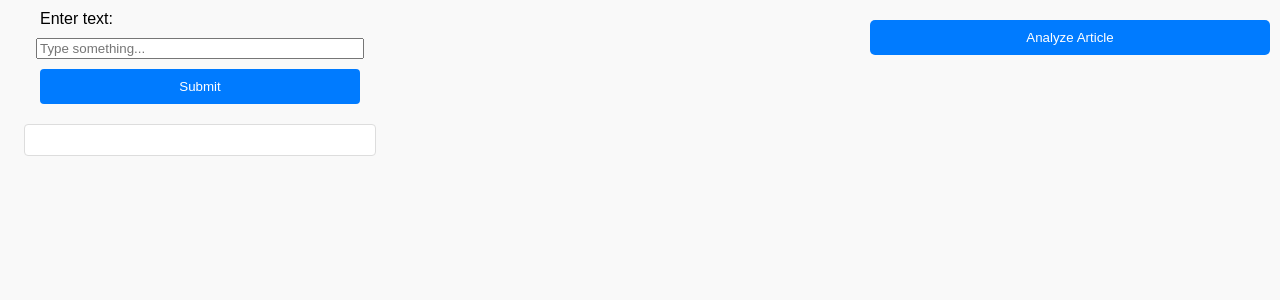
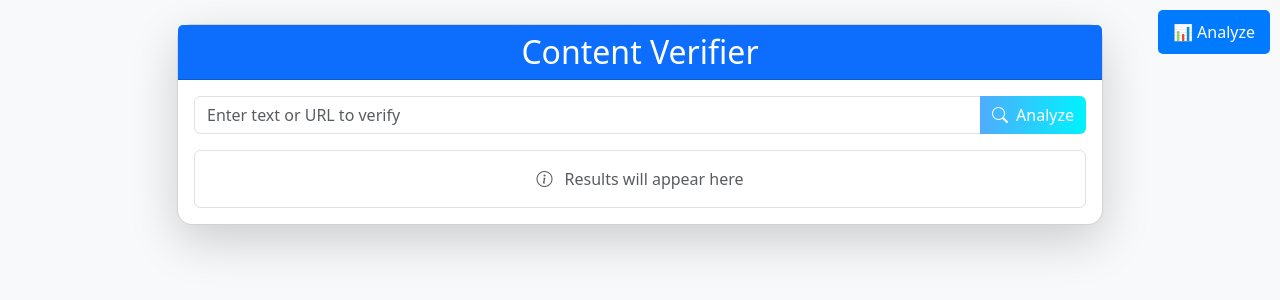
Before and after one commit to imbaraniii/VerifyIt-ChromeExtension, a Flask app: template templates/demo.html in a window 1280 px wide. Shown: the top 300 px of the page. Run offline with Flask 3, Linux system fonts and the light colour scheme; the template is opened without the code that fills it, so the values that code supplies are empty.

Commit message:
Enhanced_UI

```diff
--- a/app.py
+++ b/app.py
@@ -1,63 +1,15 @@
-# from flask import Flask, request, jsonify, render_template
-# import asyncio
-# from backend import AIMODEL, search_urls, create_crawler
-# import ast
-
-# app = Flask(__name__)
-
-# model = AIMODEL()
-
-# @app.route("/")
-# def home():
-#     return render_template("demo.html")
-
-# @app.route("/analyze", methods=["POST"])
-# def analyze():
-#     print("GOT THE QUERY\n")
-#     user_input = request.json.get("query")
-#     if not user_input:
-#         return jsonify({"error": "No query provided"}), 400
-
-#     if any(kwd not in user_input for kwd in ["http", "www",]):
-#         query = user_input
-#     else:
-#         query = model.generate_search_queries(user_input)
-
-#     print("GENERATED THE QUERY\n")
-#     urls = search_urls(query)
-#     scraped_content = {}
-#     for url in urls[:4]:
-#         content = asyncio.run(create_crawler(url))
-#         scraped_content.update(content)
-
-#     print("DONE SCRAPPING\n")
-#     combined_content = "\n".join(scraped_content.values()) # Combine the scrapped content
-#     print(f"The scrapped content is: {combined_content}")
-#     analysis_result = model.analyse_url(query, combined_content)
-#     print("DONE ANALYSING\n")
-#     print(type(analysis_result))
-#     print(analysis_result)
-#     return jsonify(analysis_result)
-
-# if __name__ == "__main__":
-#     app.run(debug=True)
-
-
 from flask import Flask, request, jsonify, render_template
 import asyncio
 from backend import AIMODEL, search_urls, create_crawler
 import json
 from flask_cors import CORS
-from flask import json
+
 app = Flask(__name__)
 CORS(app)
 
 model = AIMODEL()
 
-
-
 def clean_response(raw_response):
-
     json_start = raw_response.find("{")
     json_end = raw_response.rfind("}") + 1
     clean_json = raw_response[json_start:json_end]
@@ -70,36 +22,26 @@ def clean_response(raw_response):
 
 @app.route("/analyze", methods=["POST"])
 def analyze():
-    print("GOT THE QUERY\n")
     user_input = request.json.get("query")
-    print(user_input)
     if not user_input:
         return jsonify({"error": "No query provided"}), 400
 
+    # Check if input is a URL or text
     if any(kwd not in user_input for kwd in ["http", "www", "https", "://"]):
         query = user_input
+        urls = search_urls(query)
     else:
-        query = model.generate_search_queries(user_input)
+        query = user_input
+        urls = [query]
 
-    print(query)
-    print("GENERATED THE QUERY\n")
-    urls = search_urls(query)
     scraped_content = {}
     for url in urls[:4]:
         content = asyncio.run(create_crawler(url))
         scraped_content.update(content)
 
-    print("DONE SCRAPING\n")
-    combined_content = "\n".join(scraped_content.values())  # Combine the scraped content
-    print(f"The scraped content is: {combined_content}")
-
+    combined_content = "\n".join(scraped_content.values())
     analysis_result_raw = model.analyse_url(query, combined_content)
-    print("DONE ANALYZING\n")
-    print(type(analysis_result_raw))
-    print(analysis_result_raw)
-
     analysis_result = clean_response(analysis_result_raw)
-    print(analysis_result)
 
     return jsonify(analysis_result)
 
--- a/static/content.js
+++ b/static/content.js
@@ -1,23 +1,23 @@
-// content.js
 function injectAnalyzeButton() {
-    // Create analyze button
   const analyzeButton = document.createElement('button');
-    analyzeButton.textContent = 'Analyze Article';
+  analyzeButton.innerHTML = '📊 Analyze';
   analyzeButton.style.position = 'fixed';
   analyzeButton.style.top = '10px';
   analyzeButton.style.right = '10px';
   analyzeButton.style.zIndex = '9999';
-    analyzeButton.style.padding = '10px';
+  analyzeButton.style.padding = '10px 15px';
   analyzeButton.style.backgroundColor = '#007BFF';
   analyzeButton.style.color = 'white';
   analyzeButton.style.border = 'none';
   analyzeButton.style.borderRadius = '5px';
   analyzeButton.style.cursor = 'pointer';
+  analyzeButton.style.display = 'flex';
+  analyzeButton.style.alignItems = 'center';
+  analyzeButton.style.gap = '5px';
 
-    // Add click event listener
   analyzeButton.addEventListener('click', async () => {
+    const loadingOverlay = createLoadingOverlay();
     try {
-        // Send current page URL to background script/extension
       const response = await fetch('http://127.0.0.1:5000/analyze', {
         method: 'POST',
         headers: { 'Content-Type': 'application/json' },
@@ -26,8 +26,45 @@ function injectAnalyzeButton() {
 
       if (response.ok) {
         const data = await response.json();
+        createResultOverlay(data, loadingOverlay);
+      } else {
+        alert('Failed to analyze article');
+        loadingOverlay.remove();
+      }
+    } catch (error) {
+      console.error('Analysis error:', error);
+      alert('Error analyzing article');
+      loadingOverlay.remove();
+    }
+  });
 
-          // Create result overlay
+  document.body.appendChild(analyzeButton);
+}
+
+function createLoadingOverlay() {
+  const loadingOverlay = document.createElement('div');
+  loadingOverlay.style.position = 'fixed';
+  loadingOverlay.style.top = '0';
+  loadingOverlay.style.left = '0';
+  loadingOverlay.style.width = '100%';
+  loadingOverlay.style.height = '100%';
+  loadingOverlay.style.backgroundColor = 'rgba(0,0,0,0.7)';
+  loadingOverlay.style.zIndex = '10001';
+  loadingOverlay.style.display = 'flex';
+  loadingOverlay.style.justifyContent = 'center';
+  loadingOverlay.style.alignItems = 'center';
+  loadingOverlay.innerHTML = `
+      <div style="text-align: center; color: white;">
+          <div style="font-size: 2em; margin-bottom: 20px;">🔍</div>
+          <div style="font-size: 1.2em;">Analyzing content...</div>
+      </div>
+  `;
+  document.body.appendChild(loadingOverlay);
+  return loadingOverlay;
+}
+
+function createResultOverlay(data, loadingOverlay) {
+  loadingOverlay.remove();
   const overlay = document.createElement('div');
   overlay.style.position = 'fixed';
   overlay.style.top = '0';
@@ -39,44 +76,39 @@ function injectAnalyzeButton() {
   overlay.style.color = 'white';
   overlay.style.padding = '20px';
   overlay.style.overflowY = 'auto';
+  overlay.style.display = 'flex';
+  overlay.style.justifyContent = 'center';
+  overlay.style.alignItems = 'center';
 
-          // Populate overlay with analysis results
   overlay.innerHTML = `
-            <div style="max-width: 600px; margin: 0 auto; background: #333; padding: 20px; border-radius: 10px;">
-              <h2>Article Analysis</h2>
-              <p><strong>Title:</strong> ${data.title}</p>
-              <p><strong>Truthfulness:</strong> ${data.bool}</p>
-              <p><strong>Trust Score:</strong> ${data.t_score}</p>
-              <p><strong>Conclusion:</strong> ${data.concl}</p>
-              <h3>Sources:</h3>
+      <div style="max-width: 600px; background: #2c2c2c; padding: 30px; border-radius: 10px; box-shadow: 0 4px 6px rgba(0,0,0,0.1);">
+          <h2 style="color: #4CAF50; margin-bottom: 20px; text-align: center;">Article Analysis</h2>
+          <div style="background: #3c3c3c; padding: 15px; border-radius: 5px; margin-bottom: 15px;">
+              <p><strong style="color: #4CAF50;">Title:</strong> ${data.title}</p>
+              <p><strong style="color: #4CAF50;">Truthfulness:</strong> ${data.bool}</p>
+              <p><strong style="color: #4CAF50;">Trust Score:</strong> ${data.t_score}</p>
+              <p><strong style="color: #4CAF50;">Conclusion:</strong> ${data.concl}</p>
+          </div>
+          <h3 style="color: #4CAF50; margin-bottom: 10px;">Sources:</h3>
+          <div style="max-height: 300px; overflow-y: auto;">
               ${data.source.map((src, index) => `
-                <div>
-                  <p>Source ${index + 1}: <a href="${src.url}" style="color: #4CAF50;">${src.url}</a></p>
-                  <p>Source Trust Score: ${src.t_score}</p>
+                  <div style="background: #3c3c3c; padding: 10px; margin-bottom: 10px; border-radius: 5px;">
+                      <p><strong style="color: #4CAF50;">Source ${index + 1}:</strong> <a href="${src.url}" style="color: #4CAF50;" target="_blank">${src.url}</a></p>
+                      <p><strong style="color: #4CAF50;">Source Trust Score:</strong> ${src.t_score}</p>
                   </div>
               `).join('')}
-              <button id="close-overlay" style="margin-top: 20px; padding: 10px; background-color: #f44336; color: white; border: none; border-radius: 5px;">Close</button>
+          </div>
+          <div style="text-align: center; margin-top: 20px;">
+              <button id="close-overlay" style="padding: 10px 20px; background-color: #f44336; color: white; border: none; border-radius: 5px; cursor: pointer;">Close</button>
+          </div>
       </div>
   `;
 
-          // Add close button functionality
   overlay.querySelector('#close-overlay').addEventListener('click', () => {
       document.body.removeChild(overlay);
   });
 
   document.body.appendChild(overlay);
-        } else {
-          alert('Failed to analyze article');
-        }
-      } catch (error) {
-        console.error('Analysis error:', error);
-        alert('Error analyzing article');
-      }
-    });
-
-    // Append button to document body
-    document.body.appendChild(analyzeButton);
 }
 
-  // Run the injection when the page loads
 injectAnalyzeButton();
--- a/static/pop.js
+++ b/static/pop.js
@@ -1,47 +1,91 @@
 document.addEventListener("DOMContentLoaded", function() {
-    document.getElementById("submitButton").addEventListener("click", async () => {
-        const userInput = document.getElementById("userInput").value;
+    const submitButton = document.getElementById("submitButton");
+    const userInput = document.getElementById("userInput");
+    const resultDiv = document.getElementById("result");
 
-        if (!userInput) {
+    submitButton.addEventListener("click", async () => {
+        const input = userInput.value;
+
+        if (!input) {
             alert("Please enter a query!");
             return;
         }
 
-        // Make a POST request to the Flask API
+        // Loading state
+        resultDiv.innerHTML = `
+            <div class="text-center">
+                <div class="spinner-border text-primary" role="status">
+                    <span class="visually-hidden">Loading...</span>
+                </div>
+                <p class="mt-2 text-muted">Analyzing content...</p>
+            </div>
+        `;
+
+        try {
             const response = await fetch("http://127.0.0.1:5000/analyze", {
                 method: "POST",
                 headers: { "Content-Type": "application/json" },
-            body: JSON.stringify({ query: userInput }),
+                body: JSON.stringify({ query: input }),
             });
 
-        const resultDiv = document.getElementById("result");
             if (response.ok) {
                 const data = await response.json();
-            const p = data.title
-
-            console.log(data)
-            console.log(p)
                 let printHtml = `
-                    <p><span class="key">Title:</span> <span class="value">${data.title}</span></p>
-                    <p><span class="key">Truthness:</span> <span class="value">${data.bool}</span></p>
-                    <p><span class="key">T-Score:</span> <span class="value">${data.t_score}</span></p>
-                    <p><span class="key">Conclusion:</span> <span class="value">${data.concl}</span></p>
-                    <p><span class="key">Sources:</span></p>
+                    <div class="card mb-3">
+                        <div class="card-header bg-primary text-white">
+                            <h5 class="mb-0">Analysis Results</h5>
+                        </div>
+                        <div class="card-body">
+                            <p><span class="key">Title:</span> ${data.title}</p>
+                            <p><span class="key">Truthfulness:</span>
+                                <span class="${data.bool ? 'text-success' : 'text-danger'}">
+                                    ${data.bool}
+                                </span>
+                            </p>
+                            <p><span class="key">Trust Score:</span> ${data.t_score}</p>
+                            <p><span class="key">Conclusion:</span> ${data.concl}</p>
+                        </div>
+                    </div>
+                    <div class="sources-container">
+                        <h6 class="text-primary mb-3">
+                            <i class="bi bi-link-45deg me-2"></i>Sources
+                        </h6>
                 `;
 
                 data.source.forEach((src, index) => {
                     printHtml += `
-                    <div class="source">
-                        <p><span class="key">Source ${index + 1}:</span> <a href="${src.url}" target="_blank">${src.url}</a></p>
-                        <p><span class="key">T-Score:</span> <span class="value">${src.t_score}</span></p>
+                        <div class="source-item">
+                            <p class="mb-1">
+                                <span class="key">Source ${index + 1}:</span>
+                                <a href="${src.url}" target="_blank" class="text-decoration-none">
+                                    ${src.url}
+                                </a>
+                            </p>
+                            <p class="mb-0">
+                                <span class="key">Trust Score:</span>
+                                <span class="badge bg-info">${src.t_score}</span>
+                            </p>
                         </div>
                     `;
                 });
+
+                printHtml += `</div>`;
                 resultDiv.innerHTML = printHtml;
-
-
             } else {
-            resultDiv.textContent = "Error: Could not fetch data.";
+                resultDiv.innerHTML = `
+                    <div class="alert alert-danger" role="alert">
+                        <i class="bi bi-exclamation-triangle me-2"></i>
+                        Error: Could not fetch data
+                    </div>
+                `;
+            }
+        } catch (error) {
+            resultDiv.innerHTML = `
+                <div class="alert alert-danger" role="alert">
+                    <i class="bi bi-exclamation-triangle me-2"></i>
+                    Error: ${error.message}
+                </div>
+            `;
         }
     });
 });
--- a/templates/demo.html
+++ b/templates/demo.html
@@ -1,63 +1,86 @@
- <!DOCTYPE html>
+<!DOCTYPE html>
 <html lang="en">
 <head>
     <meta charset="UTF-8">
     <meta name="viewport" content="width=device-width, initial-scale=1.0">
-    <title>Text Input Form</title>
+    <title>Content Verifier</title>
+    <!-- Bootstrap CSS -->
+    <link href="https://cdn.jsdelivr.net/npm/bootstrap@5.3.0/dist/css/bootstrap.min.css" rel="stylesheet">
     <style>
         body {
-            margin: 0;
-            background-color: #f9f9f9;
-            font-family: Arial, sans-serif;
-            width: 400px;
+            background-color: #f8f9fa;
+            min-width: 380px;
         }
-
-        label, input, button {
-            display: block;
-            margin: 10px auto;
-            width: 80%;
-            max-width: 400px;
+        .card-custom {
+            border-radius: 15px;
+            box-shadow: 0 10px 25px rgba(0,0,0,0.1);
+            transition: all 0.3s ease;
         }
-
-        button {
-            padding: 10px 20px;
-            background-color: #007BFF;
-            color: white;
+        .card-custom:hover {
+            transform: translateY(-5px);
+            box-shadow: 0 15px 35px rgba(0,0,0,0.15);
+        }
+        .btn-analyze {
+            background: linear-gradient(to right, #4facfe 0%, #00f2fe 100%);
             border: none;
-            border-radius: 4px;
-            cursor: pointer;
+            transition: all 0.3s ease;
         }
-
-        #result{
-            margin: 20px auto;
-            width: 80%;
-            max-width: 600px;
-            padding: 15px;
-            border: 1px solid #ddd;
-            background-color: #fff;
-            border-radius: 4px;
-            font-size: 14px;
-            line-height: 1.5;
-            color: #333;
+        .btn-analyze:hover {
+            transform: scale(1.05);
+            background: linear-gradient(to right, #00f2fe 0%, #4facfe 100%);
         }
-
+        #result {
+            max-height: 400px;
+            overflow-y: auto;
+        }
+        .source-item {
+            background-color: #f1f3f5;
+            margin-bottom: 10px;
+            border-radius: 8px;
+            padding: 10px;
+        }
         .key {
-            font-weight: bold;
-            color: #0056b3;
-        }
-
-        .value {
-            color: #555;
+            color: #4facfe;
+            font-weight: 600;
         }
     </style>
 </head>
 <body>
-    <label for="userInput">Enter text:</label>
-    <input type="text" id="userInput" name="userInput" placeholder="Type something...">
-    <button id="submitButton">Submit</button>
-    <div id="result"></div>
+    <div class="container py-4">
+        <div class="row justify-content-center">
+            <div class="col-md-10">
+                <div class="card card-custom shadow-lg">
+                    <div class="card-header bg-primary text-white text-center">
+                        <h2 class="mb-0">Content Verifier</h2>
+                    </div>
+                    <div class="card-body">
+                        <div class="input-group mb-3">
+                            <input type="text" id="userInput" class="form-control"
+                                   placeholder="Enter text or URL to verify"
+                                   aria-label="Enter text or URL">
+                            <button id="submitButton" class="btn btn-analyze text-white" type="button">
+                                <i class="bi bi-search me-2"></i>Analyze
+                            </button>
+                        </div>
+
+                        <div id="result" class="mt-3 p-3 border rounded">
+                            <p class="text-muted text-center mb-0">
+                                <i class="bi bi-info-circle me-2"></i>
+                                Results will appear here
+                            </p>
+                        </div>
+                    </div>
+                </div>
+            </div>
+        </div>
+    </div>
+
+    <!-- Bootstrap JS -->
+    <script src="https://cdn.jsdelivr.net/npm/bootstrap@5.3.0/dist/js/bootstrap.bundle.min.js"></script>
+    <!-- Bootstrap Icons -->
+    <link href="https://cdn.jsdelivr.net/npm/bootstrap-icons@1.10.0/font/bootstrap-icons.css" rel="stylesheet">
 
     <script src="/static/pop.js"></script>
-    <script src="/static/content.js"></script> <!-- Add this line to load the content.js script -->
+    <script src="/static/content.js"></script>
 </body>
 </html>
```
Lines whose indentation alone changed are shown as unchanged.
